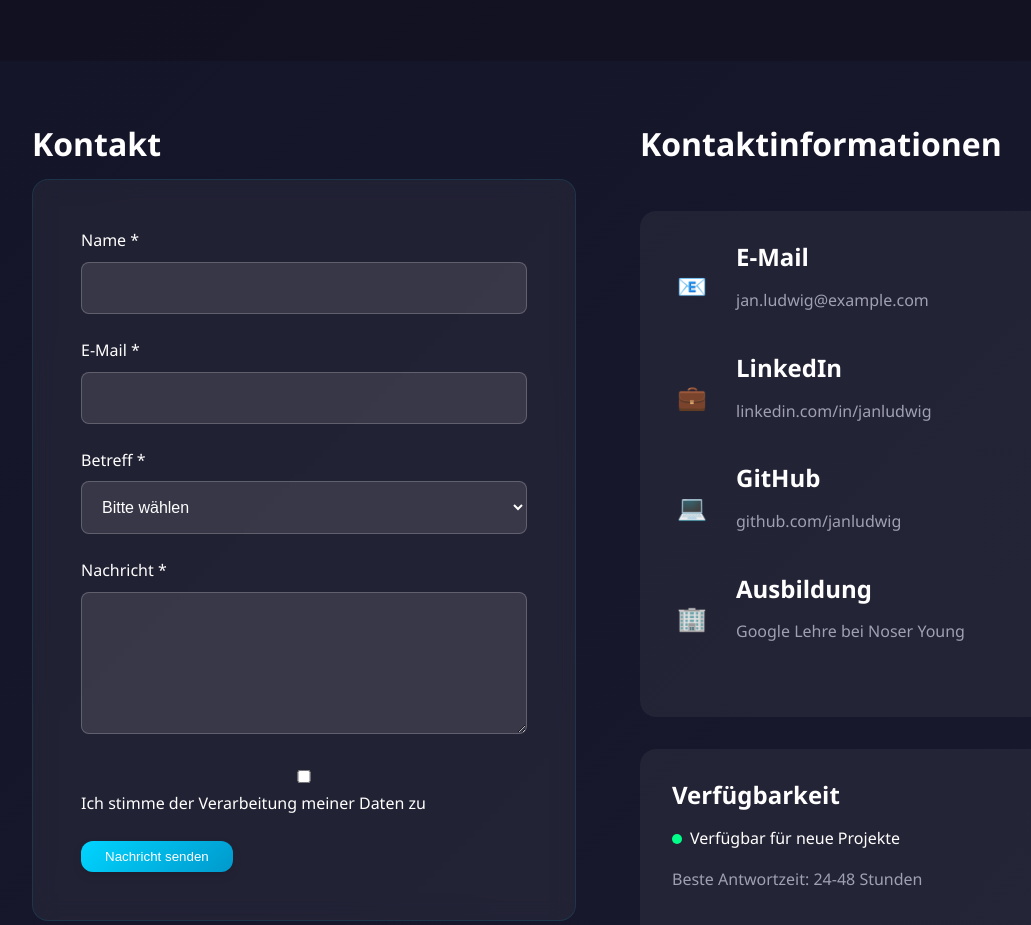
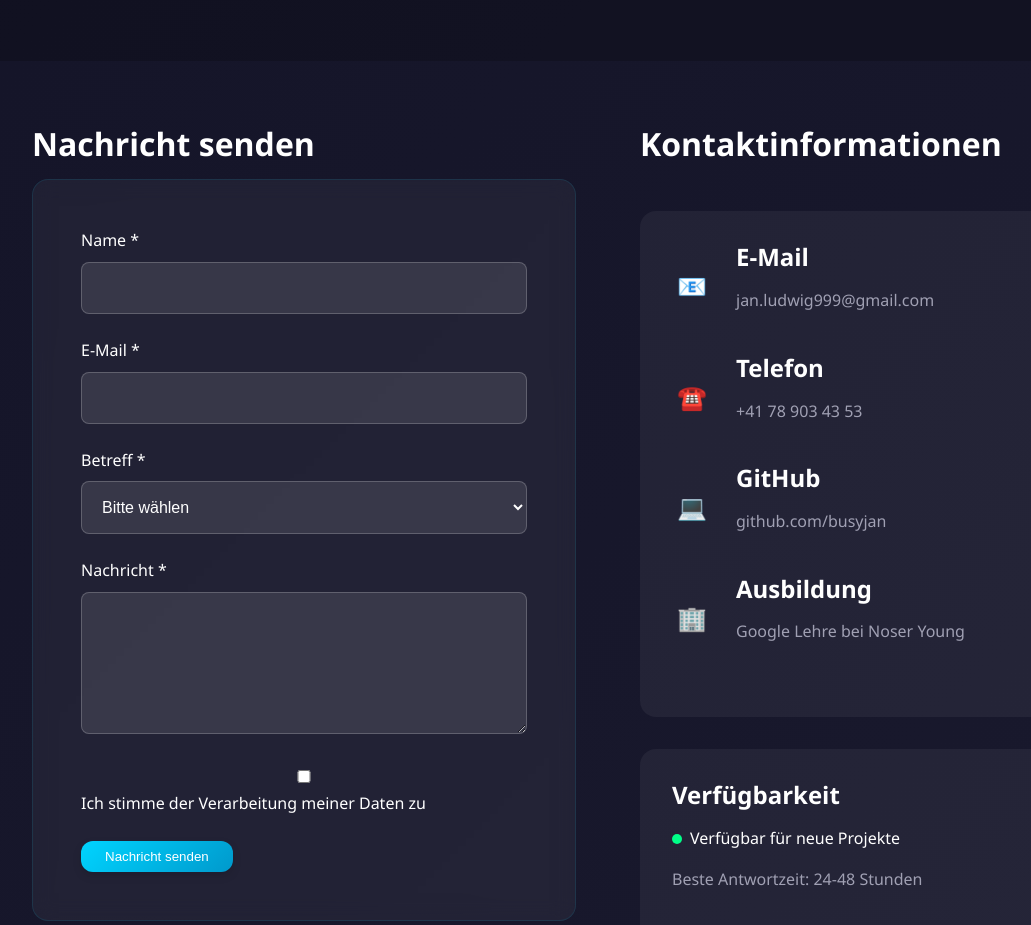
Before and after one commit to BusyJan/M293_TBZ_Jan-Ludwig, a plain HTML site: page index.html in a window 1280 px wide. Shown: the part 3103-4028 px from the top of the page, without its empty margins (32-1063 px from the left). Drawn offline with Linux system fonts and the light colour scheme.

Commit message:
correcting contact infos

```diff
--- a/index.html
+++ b/index.html
@@ -168,17 +168,20 @@
         <section id="kontakt" class="contact-content">
             <div class="container">
                 <div class="contact-grid">
+                    <!-- Contact Form -->
                     <div class="contact-form-section">
-                        <h2>Kontakt</h2>
+                        <h2>Nachricht senden</h2>
                         <form class="contact-form">
                             <div class="form-group">
                                 <label for="name">Name *</label>
                                 <input type="text" id="name" name="name" required>
                             </div>
+
                             <div class="form-group">
                                 <label for="email">E-Mail *</label>
                                 <input type="email" id="email" name="email" required>
                             </div>
+
                             <div class="form-group">
                                 <label for="subject">Betreff *</label>
                                 <select id="subject" name="subject" required>
@@ -190,10 +193,12 @@
                                     <option value="sonstiges">Sonstiges</option>
                                 </select>
                             </div>
+
                             <div class="form-group">
                                 <label for="message">Nachricht *</label>
                                 <textarea id="message" name="message" rows="6" required></textarea>
                             </div>
+
                             <div class="form-group">
                                 <label class="checkbox-label">
                                     <input type="checkbox" name="privacy" required>
@@ -201,33 +206,40 @@
                                     Ich stimme der Verarbeitung meiner Daten zu
                                 </label>
                             </div>
+
                             <button type="submit" class="btn btn-primary">Nachricht senden</button>
                         </form>
                     </div>
+
+                    <!-- Contact Info -->
                     <div class="contact-info">
                         <h2>Kontaktinformationen</h2>
+
                         <div class="contact-card">
                             <div class="contact-item">
                                 <span class="contact-icon">📧</span>
                                 <div>
                                     <h3>E-Mail</h3>
-                                    <p>jan.ludwig@example.com</p>
+                                    <p>jan.ludwig999@gmail.com</p>
                                 </div>
                             </div>
+
                             <div class="contact-item">
-                                <span class="contact-icon">💼</span>
+                                <span class="contact-icon">☎️</span>
                                 <div>
-                                    <h3>LinkedIn</h3>
-                                    <p>linkedin.com/in/janludwig</p>
+                                    <h3>Telefon</h3>
+                                    <p>+41 78 903 43 53</p>
                                 </div>
                             </div>
+
                             <div class="contact-item">
                                 <span class="contact-icon">💻</span>
                                 <div>
                                     <h3>GitHub</h3>
-                                    <p>github.com/janludwig</p>
+                                    <p>github.com/busyjan</p>
                                 </div>
                             </div>
+
                             <div class="contact-item">
                                 <span class="contact-icon">🏢</span>
                                 <div>
@@ -236,6 +248,7 @@
                                 </div>
                             </div>
                         </div>
+
                         <div class="availability">
                             <h3>Verfügbarkeit</h3>
                             <div class="status">
@@ -244,6 +257,7 @@
                             </div>
                             <p>Beste Antwortzeit: 24-48 Stunden</p>
                         </div>
+
                         <div class="social-links">
                             <h3>Social Media</h3>
                             <div class="social-buttons">
```
